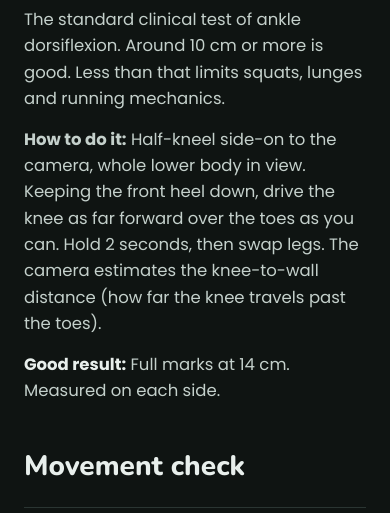
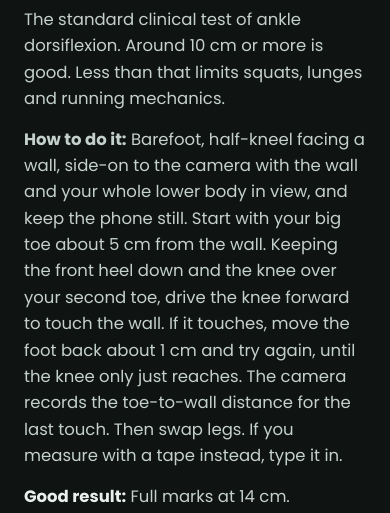
Before and after one commit to fuzioneer/Movage-site, a plain HTML site: page mobility-test.html in a window 390 px wide. Shown: the part 10440-10953 px from the top of the page. Drawn offline with Linux system fonts and the light colour scheme.

Commit message:
Mobility test guide: standard knee-to-wall instructions
Co-Authored-By: Claude Opus 5.5 <noreply@anthropic.com>
Claude-Session: https://claude.ai/code/session_01LbcmbnbV16J8dmj9bBC9JB

```diff
--- a/mobility-test.html
+++ b/mobility-test.html
@@ -51,7 +51,7 @@
 <article class="g-item" id="thomas"><figure class="g-media"><video class="g-vid" muted loop playsinline preload="none" poster="https://d8j0ntlcm91z4.cloudfront.net/user_3DzJJckrb1TRyuc4L0KTJdcP9MS/hf_20261112_110224_bbfe8922-5fd2-4815-b558-f4663687dce2.png" aria-label="Thomas test (hip flexor) mobility test demonstration, demo video"><source src="https://d8j0ntlcm91z4.cloudfront.net/user_3DzJJckrb1TRyuc4L0KTJdcP9MS/hf_20261116_195956_d0e6fbe5-d31e-433f-b466-f283d366ad80.mp4" type="video/mp4"></video><span class="g-play" aria-hidden="true"></span></figure><div class="g-text"><h3>8. Thomas test (hip flexor)</h3><p class="g-what"><b>What it measures:</b> Whether your hip flexors let the thigh drop below the bench while the other knee is hugged in.</p><p>Tight hip flexors tilt the pelvis forward, shorten your running stride and can pull on the lower back. Common for desk workers and cyclists.</p><p><b>How to do it:</b> Sit on the end of a bench, bed or sturdy table, side-on to the camera. Lie back hugging one knee to your chest and let the other leg hang for 5 seconds. Swap. The angle is the hanging thigh from horizontal: minus is good, plus is tight.</p><p class="g-good"><b>Good result:</b> Full marks when the thigh drops 10° below level. Measured on each side.</p></div></article>
 <article class="g-item" id="pigeon"><figure class="g-media"><video class="g-vid" muted playsinline preload="none" poster="https://d8j0ntlcm91z4.cloudfront.net/user_3DzJJckrb1TRyuc4L0KTJdcP9MS/hf_20261112_103112_14f806fa-7fa4-4808-8f49-057e334fcc8b.png" aria-label="90/90 hip rotation mobility test demonstration, demo video"><source src="https://d8j0ntlcm91z4.cloudfront.net/user_3DzJJckrb1TRyuc4L0KTJdcP9MS/hf_20261113_152314_a03171fc-c056-448e-86f6-bb4477ed1ccc.mp4" type="video/mp4"></video><span class="g-play" aria-hidden="true"></span></figure><div class="g-text"><h3>9. 90/90 hip rotation <span class="g-tag">Quick test</span></h3><p class="g-what"><b>What it measures:</b> Hip rotation in the 90/90 sitting position: how close the front knee gets to the floor.</p><p>It checks both hip rotations in one position, a good all round measure of hip mobility for squatting, lunging and sport.</p><p><b>How to do it:</b> Sit in a 90/90 position facing the camera, front shin across your body. Lean forward with a straight back and let the front knee drop. Hold 2 seconds, then switch sides. The camera estimates the gap between the front knee and the floor.</p><p class="g-good"><b>Good result:</b> Full marks when the front knee rests on the floor. Measured on each side.</p></div></article>
 <h2>Ankles tests</h2>
-<article class="g-item" id="k2w"><figure class="g-media"><img src="https://d8j0ntlcm91z4.cloudfront.net/user_3DzJJckrb1TRyuc4L0KTJdcP9MS/hf_20261112_103717_d67d4007-283e-48ac-afc9-a05613b82e2e.png" alt="Knee-to-wall mobility test demonstration" width="1024" height="1024" loading="lazy" decoding="async"></figure><div class="g-text"><h3>10. Knee-to-wall <span class="g-tag">Quick test</span></h3><p class="g-what"><b>What it measures:</b> How far your toes can be from a wall while the knee still touches it, heel down.</p><p>The standard clinical test of ankle dorsiflexion. Around 10 cm or more is good. Less than that limits squats, lunges and running mechanics.</p><p><b>How to do it:</b> Half-kneel side-on to the camera, whole lower body in view. Keeping the front heel down, drive the knee as far forward over the toes as you can. Hold 2 seconds, then swap legs. The camera estimates the knee-to-wall distance (how far the knee travels past the toes).</p><p class="g-good"><b>Good result:</b> Full marks at 14 cm. Measured on each side.</p></div></article>
+<article class="g-item" id="k2w"><figure class="g-media"><img src="https://d8j0ntlcm91z4.cloudfront.net/user_3DzJJckrb1TRyuc4L0KTJdcP9MS/hf_20261112_103717_d67d4007-283e-48ac-afc9-a05613b82e2e.png" alt="Knee-to-wall mobility test demonstration" width="1024" height="1024" loading="lazy" decoding="async"></figure><div class="g-text"><h3>10. Knee-to-wall <span class="g-tag">Quick test</span></h3><p class="g-what"><b>What it measures:</b> How far your toes can be from a wall while the knee still touches it, heel down.</p><p>The standard clinical test of ankle dorsiflexion. Around 10 cm or more is good. Less than that limits squats, lunges and running mechanics.</p><p><b>How to do it:</b> Barefoot, half-kneel facing a wall, side-on to the camera with the wall and your whole lower body in view, and keep the phone still. Start with your big toe about 5 cm from the wall. Keeping the front heel down and the knee over your second toe, drive the knee forward to touch the wall. If it touches, move the foot back about 1 cm and try again, until the knee only just reaches. The camera records the toe-to-wall distance for the last touch. Then swap legs. If you measure with a tape instead, type it in.</p><p class="g-good"><b>Good result:</b> Full marks at 14 cm. Measured on each side.</p></div></article>
 <h2>Movement check</h2>
 <article class="g-item" id="squat"><figure class="g-media"><img src="https://d8j0ntlcm91z4.cloudfront.net/user_3DzJJckrb1TRyuc4L0KTJdcP9MS/hf_20261112_103431_450504b0-18a5-455f-802d-174ce6ae8946.png" alt="Deep squat check mobility test demonstration" width="1024" height="1024" loading="lazy" decoding="async"></figure><div class="g-text"><h3>11. Deep squat check</h3><p class="g-what"><b>What it measures:</b> Your full deep squat pattern: depth, heel contact, knee and torso position.</p><p>Not scored, but it shows how ankles, hips and upper back work together, and which zone to work on first.</p><p><b>How to do it:</b> Side-on to the camera, feet shoulder-width. Squat as deep as you can, heels down, chest up. Pause at the bottom, then stand. Records knee angle, shin lean and torso lean.</p><p class="g-good"><b>Good result:</b> Not scored: it&#x27;s a movement check.</p></div></article>
 <section class="box g-cta">
```
